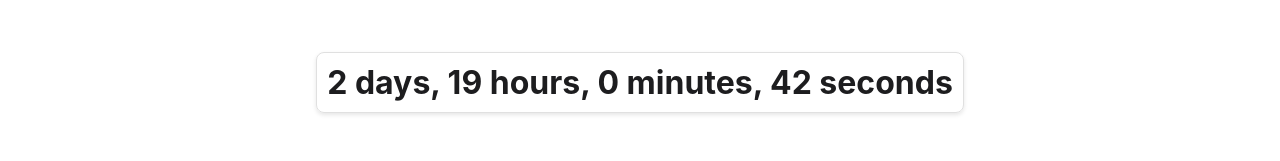
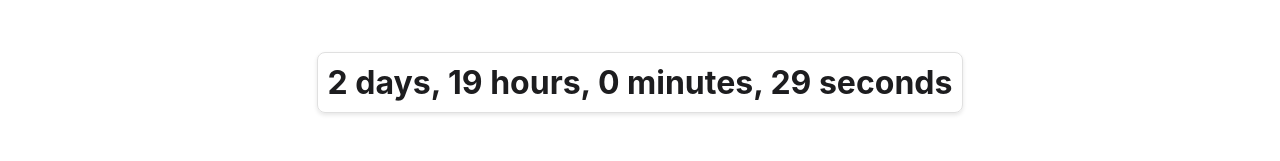
Before and after one commit to CKiN00/tommyb, a plain HTML site: page index.html in a window 1280 px wide. Shown: the part 203-364 px from the top of the page. Drawn offline with Linux system fonts and the light colour scheme.

Commit message:
Update index.html

```diff
--- a/index.html
+++ b/index.html
@@ -74,7 +74,7 @@
 
   <script>
     // Manually set the start date (ISO format: YYYY-MM-DDTHH:mm:ss)
-    let startDate = new Date("2025-01-11T19:11:00");
+    let startDate = new Date("2025-01-11T19:11:13");
 
     function updateTimer() {
       const now = new Date();
```
